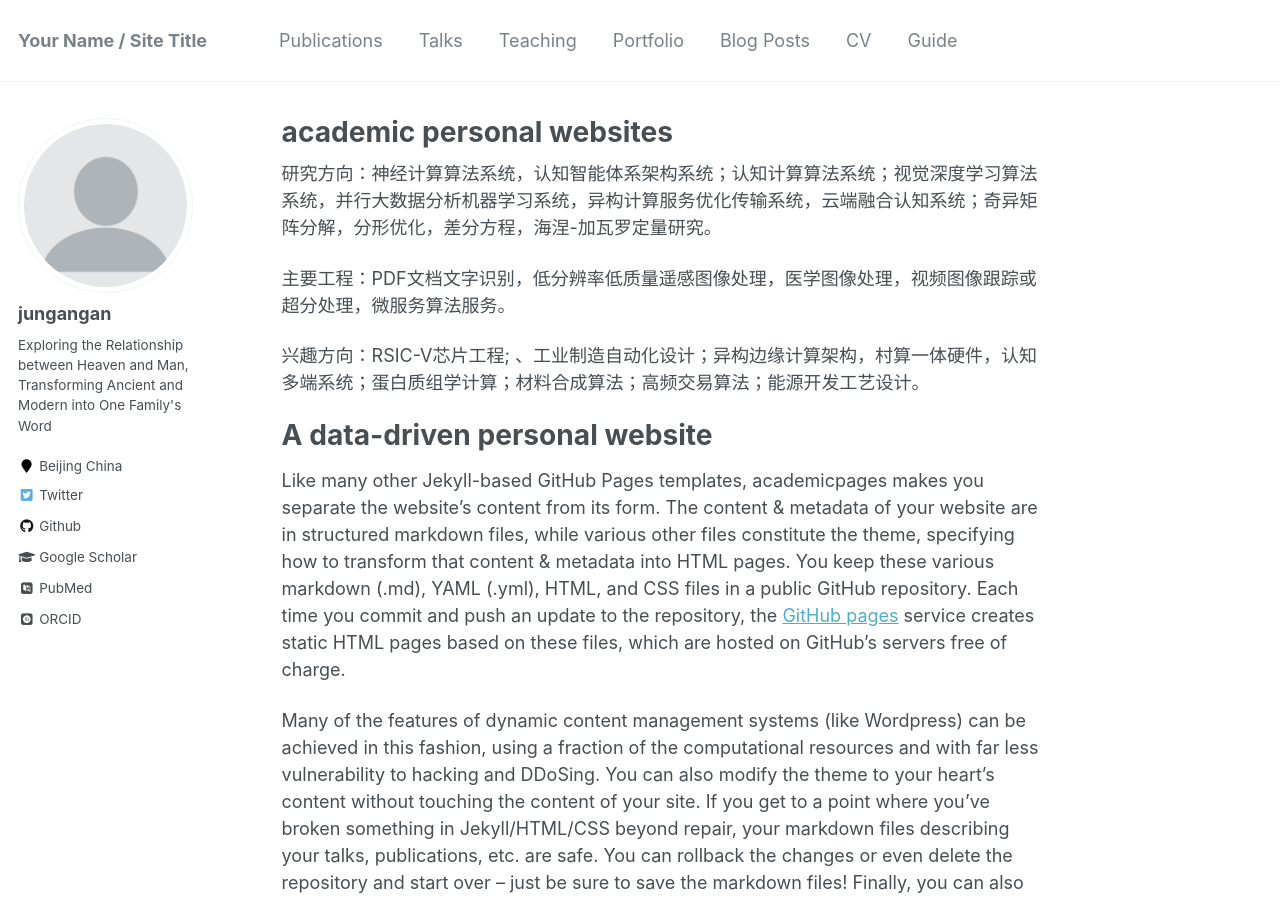
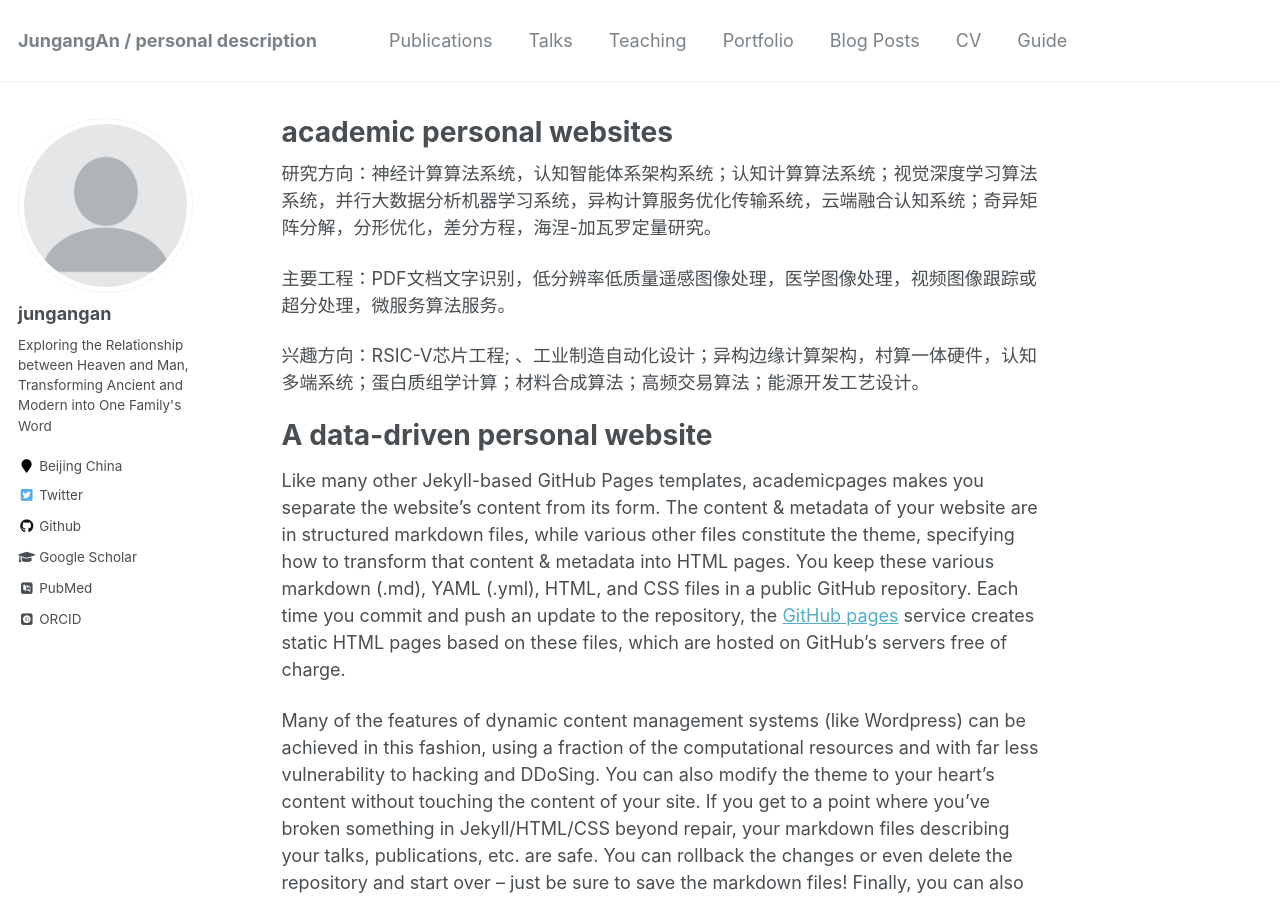
Before and after one commit to Eric3911/Eric3911.github.io, a Jekyll site: the page built from _pages/about.md, in a window 1280 px wide and 900 px high. Built offline with Jekyll 4.4.1, drawn with Linux system fonts in a browser that asks for light colours; some web fonts are replaced.

Commit message:
Update _config.yml

```diff
--- a/_config.yml
+++ b/_config.yml
@@ -7,7 +7,7 @@
 
 # Site Settings
 locale                   : "en-US"
-title                    : "Your Name / Site Title"
+title                    : "JungangAn / personal description"
 title_separator          : "-"
 name                     : &name "Your Name"
 description              : &description "personal description"
```
